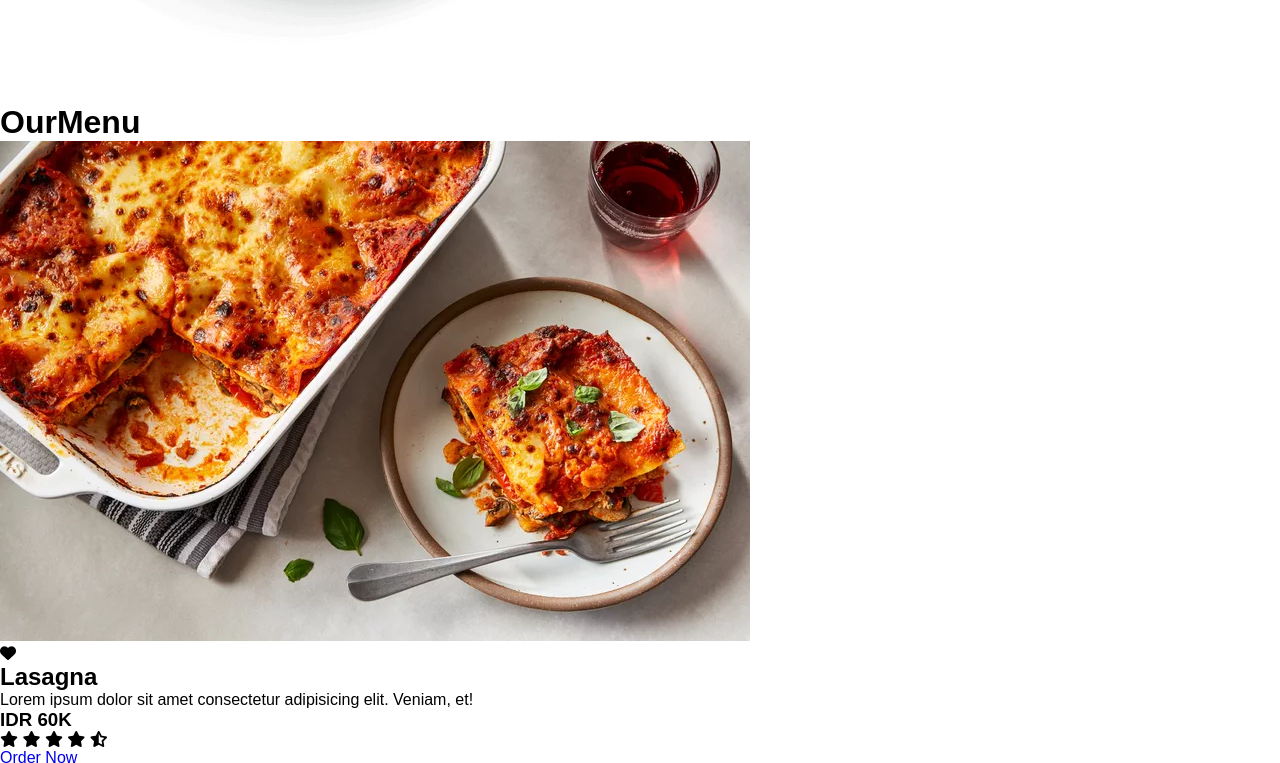
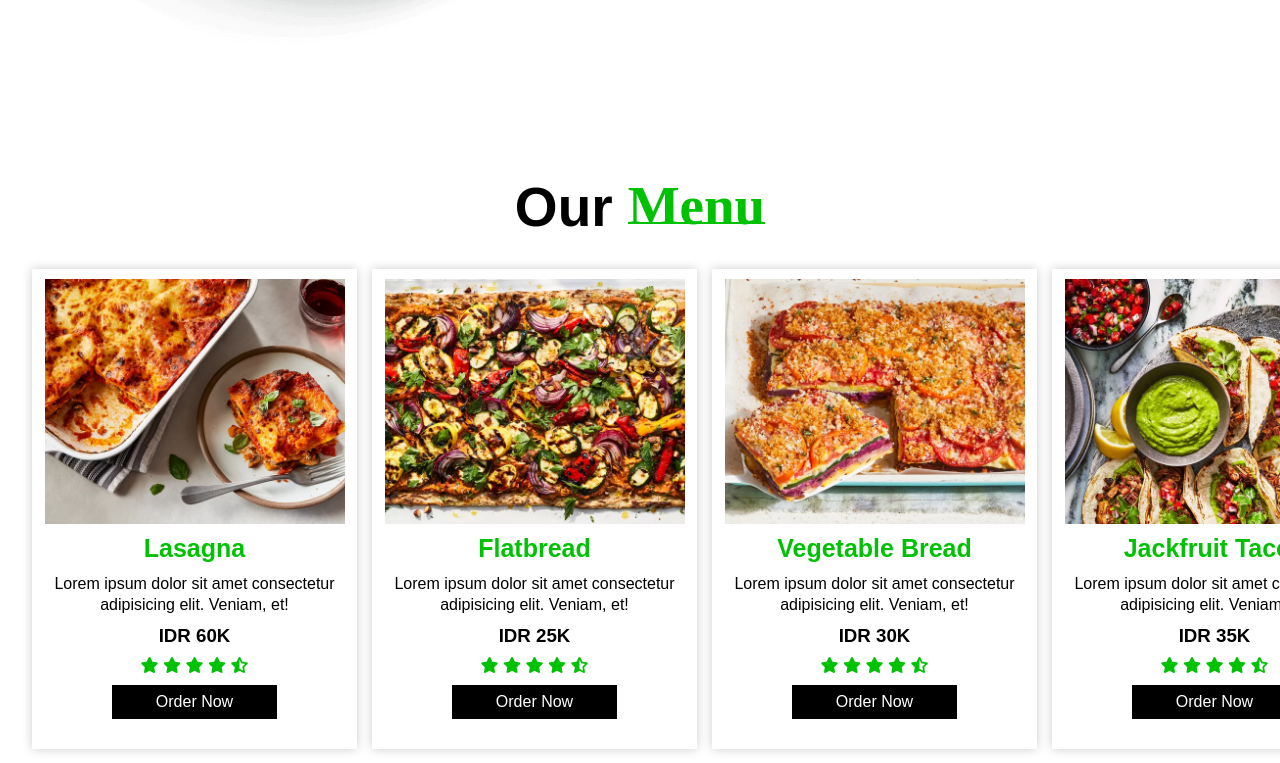
Before and after one commit to Gdeliemena/UTS-Liem, a plain HTML site: page index.html in a window 1280 px wide. Shown: the part 1496-2259 px from the top of the page. Drawn offline with Linux system fonts and the light colour scheme.

Commit message:
menu nav

```diff
--- a/css/style.css
+++ b/css/style.css
@@ -198,3 +198,140 @@ section .main_btn:hover i {
   left: 55%;
   bottom: 30px;
 }
+/*Menu*/
+
+.menu {
+  width: 100%;
+  padding: 70px 0;
+}
+
+.menu h1 {
+  font-size: 55px;
+  display: flex;
+  align-items: center;
+  justify-content: center;
+  margin-bottom: 30px;
+}
+
+.menu h1 span {
+  color: #00c103;
+  margin-left: 15px;
+  font-family: mv boli;
+}
+
+.menu h1 span::after {
+  content: "";
+  width: 100%;
+  height: 2px;
+  background: #00c103;
+  display: block;
+  position: relative;
+  bottom: 15px;
+}
+
+.menu .menu_box {
+  width: 95%;
+  margin: 0 auto;
+  display: grid;
+  grid-template-columns: 1fr 1fr 1fr 1fr;
+  grid-gap: 15px;
+}
+
+.menu .menu_box .menu_card {
+  width: 325px;
+  height: 480px;
+  padding-top: 10px;
+  margin-bottom: 20px;
+  box-shadow: 0 0 10px rgba(0, 0, 0, 0.2);
+}
+
+.menu .menu_box .menu_card .menu_image {
+  width: 300px;
+  height: 245px;
+  margin: 0 auto;
+  overflow: hidden;
+}
+
+.menu .menu_box .menu_card .menu_image img {
+  width: 100%;
+  height: 100%;
+  object-fit: cover;
+  object-position: center;
+  transition: 0.3s;
+}
+
+.menu .menu_box .menu_card .menu_image:hover img {
+  transform: scale(1.1);
+}
+
+.menu .menu_box .menu_card .small_card {
+  width: 45px;
+  height: 45px;
+  float: right;
+  position: relative;
+  top: -240px;
+  right: -8px;
+  opacity: 0;
+  border-radius: 7px;
+  transition: 0.3s;
+}
+
+.menu .menu_box .menu_card:hover .small_card {
+  position: relative;
+  top: -240px;
+  right: 20px;
+  opacity: 1;
+}
+
+.menu .menu_box .menu_card .small_card i {
+  font-size: 25px;
+  display: flex;
+  align-items: center;
+  justify-content: center;
+  line-height: 50px;
+  color: #000;
+  cursor: pointer;
+  text-shadow: 0 0 6px #000;
+  transition: 0.2s;
+}
+
+.menu .menu_box .menu_card .small_card i:hover {
+  color: #00c103;
+}
+
+.menu .menu_box .menu_card .menu_info h2 {
+  width: 60%;
+  text-align: center;
+  margin: 10px auto 10px auto;
+  font-size: 25px;
+  color: #00c103;
+}
+
+.menu .menu_box .menu_card .menu_info p {
+  text-align: center;
+  margin-top: 8px;
+  line-height: 21px;
+}
+
+.menu .menu_box .menu_card .menu_info h3 {
+  text-align: center;
+  margin-top: 10px;
+}
+
+.menu .menu_box .menu_card .menu_info .menu_icon {
+  color: #00c103;
+  text-align: center;
+  margin: 10px 0 10px 0;
+}
+
+.menu .menu_box .menu_card .menu_info .menu_btn {
+  display: flex;
+  align-items: center;
+  justify-content: center;
+  text-decoration: none;
+  color: white;
+  background: #000;
+  padding: 8px 10px;
+  margin: 0 80px;
+  transition: 0.3s;
+}
```
